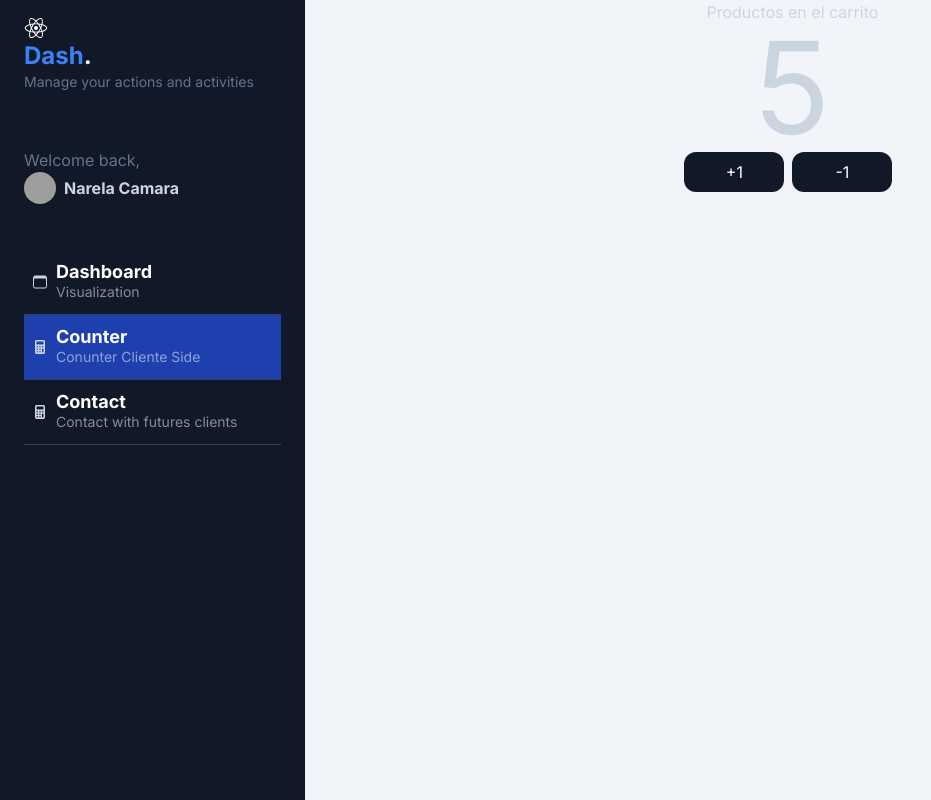
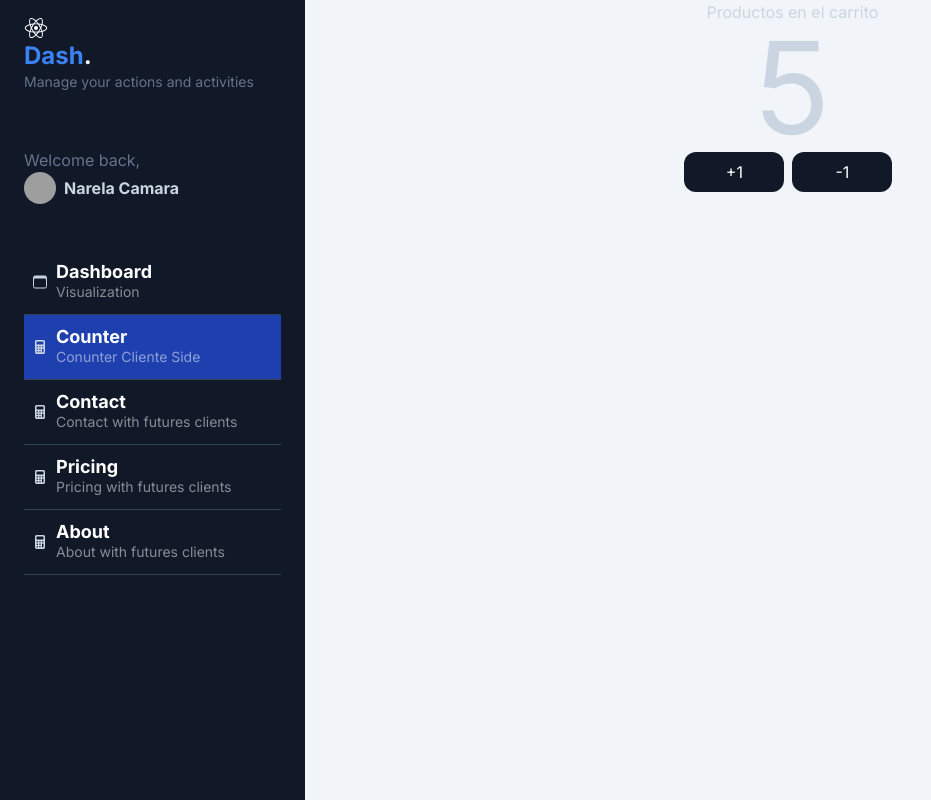
Before and after one commit to NarelaCamara/next, a Next.js app: page /counter in a window 1280 px wide. Shown: the whole page, without its empty margins (0-931 px from the left). Built offline with nearby package versions, Linux system fonts and the light colour scheme; grey boxes are pictures that could not be loaded.

Commit message:
feat: all route

```diff
--- a/app/components/sidebar/Sidebar.tsx
+++ b/app/components/sidebar/Sidebar.tsx
@@ -22,6 +22,18 @@ export const Sidebar = () => {
       path: "contact",
       title: "Contact",
       subTitle: "Contact with futures clients",
+      icon: <IoCalculator width={50} />,
+    },
+    {
+      path: "pricing",
+      title: "Pricing",
+      subTitle: "Pricing with futures clients",
+      icon: <IoCalculator width={50} />,
+    },
+    {
+      path: "about",
+      title: "About",
+      subTitle: "About with futures clients",
       icon: <IoCalculator width={50} />,
     },
   ];
```
